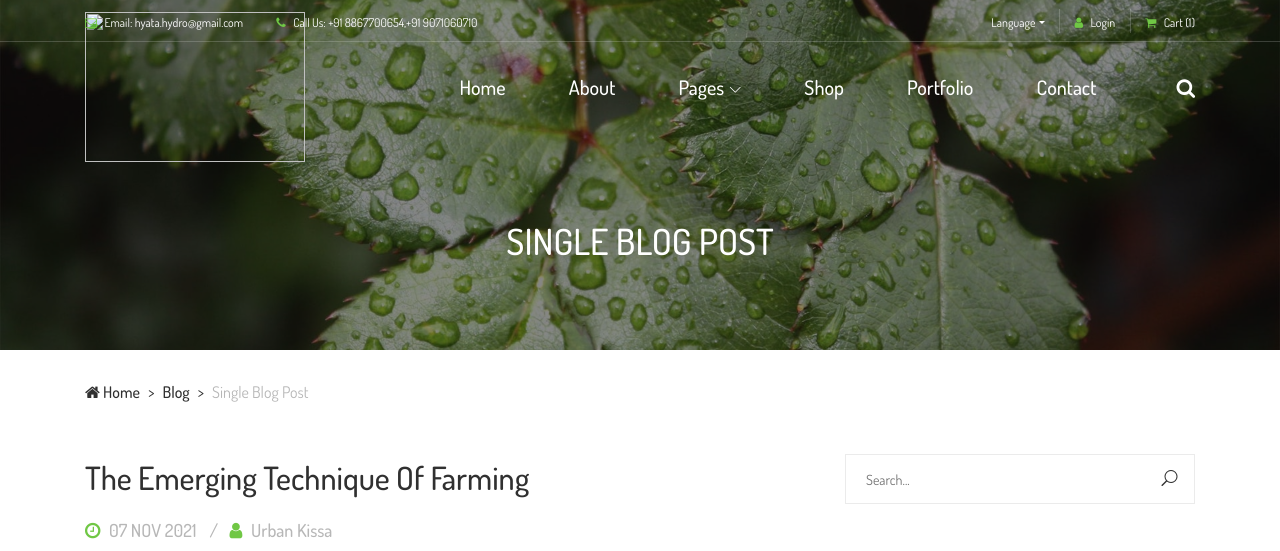
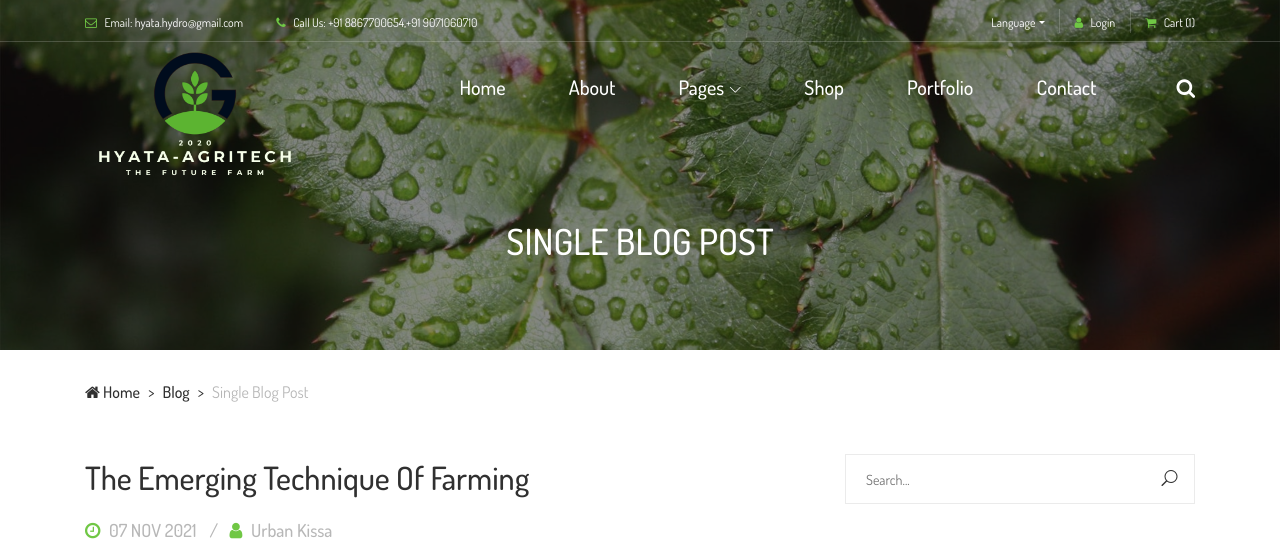
Before and after one commit to pavanpsanu/hyataportalnew, a plain HTML site: page single-post.html in a window 1280 px wide. Shown: the top 551 px of the page. Drawn offline with Linux system fonts and the light colour scheme; files whose address does not match are found by name.

Commit message:
changed the singlepost page

```diff
--- a/single-post.html
+++ b/single-post.html
@@ -79,7 +79,7 @@
                     <nav class="classy-navbar justify-content-between" id="alazeaNav">
 
                         <!-- Nav Brand -->
-                        <a href="index.html" class="nav-brand"><img style="width:220px;height:150px;" src="img/core-img/Hyatalogo5.png" alt=""></a>
+                        <a href="index.html" class="nav-brand" style="width:220px;height:150px;"><img src="img/logo/Hyatalogo5.png" alt=""></a>
 
                         <!-- Navbar Toggler -->
                         <div class="classy-navbar-toggler">
```
